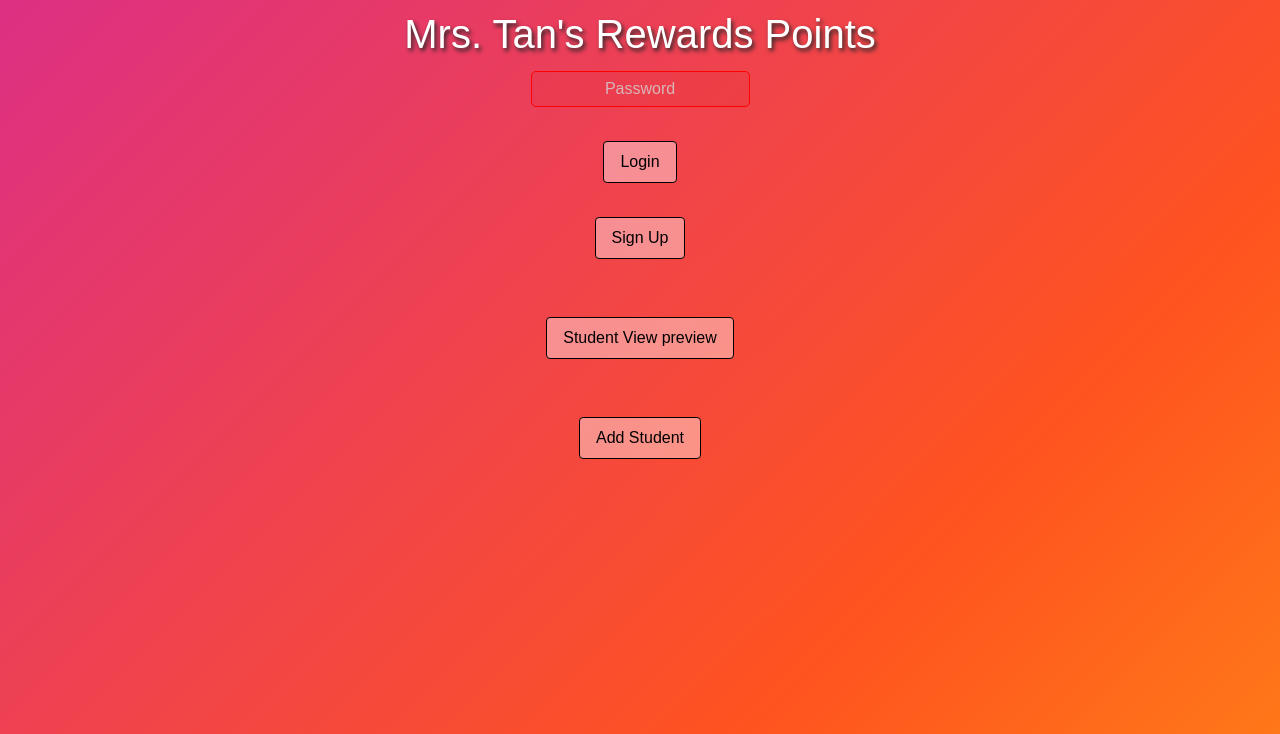
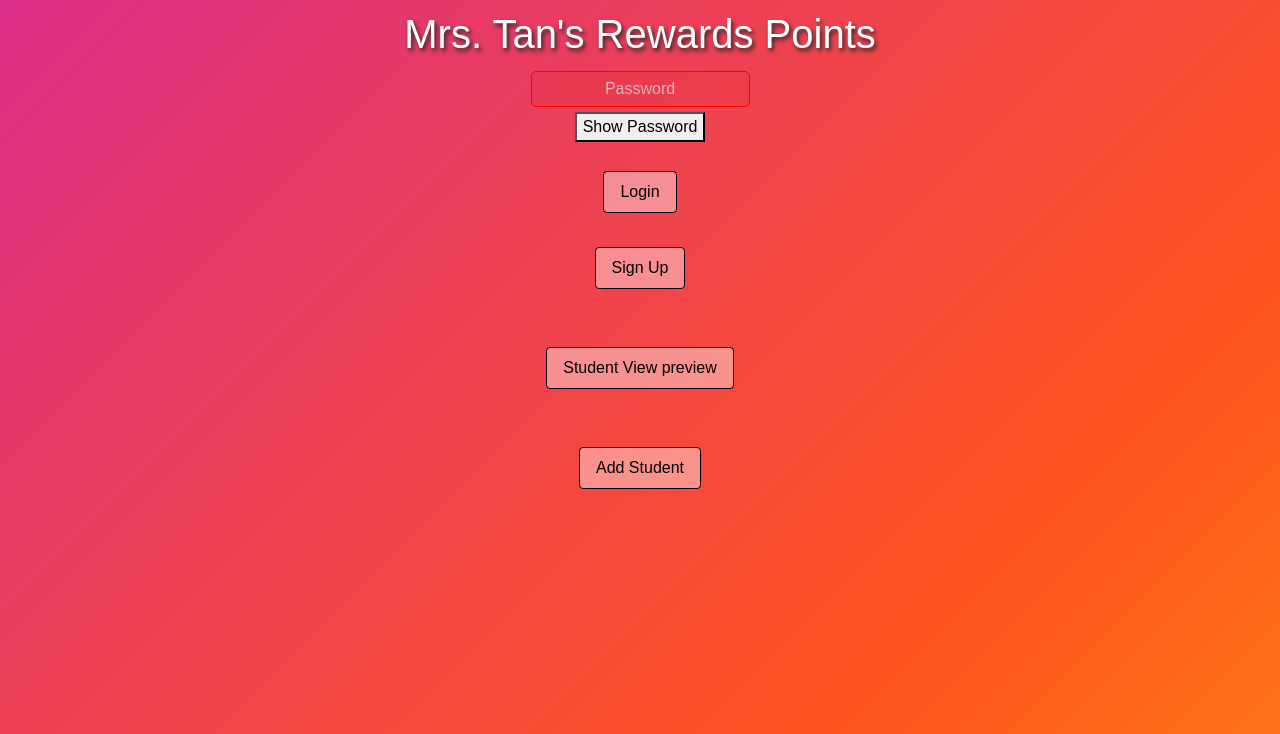
Before and after one commit to MatthiasMasiero/CompSci-RP-Website, a Flask app: page / in a window 1280 px wide. Shown: the top 734 px of the page. Run offline with Flask 2, Linux system fonts and the light colour scheme.

Commit message:
show hide password

```diff
--- a/static/login.css
+++ b/static/login.css
@@ -31,3 +31,8 @@ input:invalid {
 input:valid {
     border: 1px solid black;
 }
+
+input[type="togglePassword"]:hover {
+    /* background-color: #50a145; */
+    background-color: rgb(10, 10, 10);
+  }
--- a/templates/login.html
+++ b/templates/login.html
@@ -19,10 +19,33 @@
     <!-- TODO: add a show password feature -->
     <form action="#" id="login" method="post">
         <input type="password" name="password" id="password" placeholder="Password" maxlength="6" required/>
-        <br><br>
+
+    </form>
+
+
+    <form>
+        <button type="button" id="togglePassword">Show Password</button>
+      </form>
+
+      <script>
+        const passwordInput = document.getElementById('password');
+        const toggleButton = document.getElementById('togglePassword');
+        function togglePasswordVisibility() {
+          const type = passwordInput.getAttribute('type') === 'password' ? 'text' : 'password';
+          passwordInput.setAttribute('type', type);
+          toggleButton.textContent = type === 'password' ? 'Show Password' : 'Hide Password';
+        }
+
+        toggleButton.addEventListener('click', togglePasswordVisibility);
+      </script>
+
+    <br>
+
+    <form action="#" id="login" method="post">
         <input type="submit" value="Login">
         <br><br>
     </form>
+
 
     <!-- make a sign up button that redirects the user -->
     <form action="register" id="signup" method="get">
@@ -86,4 +109,6 @@ togglePassword.addEventListener('click', function (e) {
 -->
 </center>
 
+
+
 {% endblock %}
```
Also changed, not shown: instance/users.db, static/style.css (line endings or trailing spaces).
